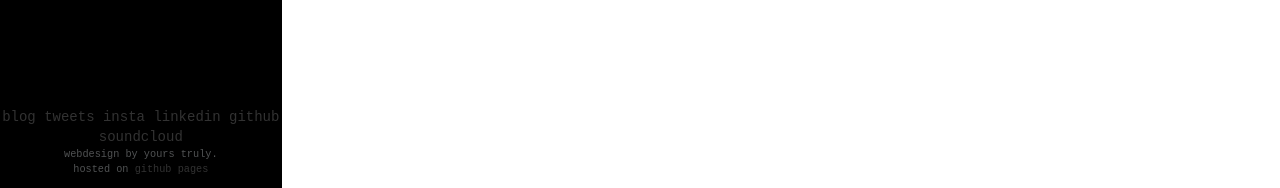
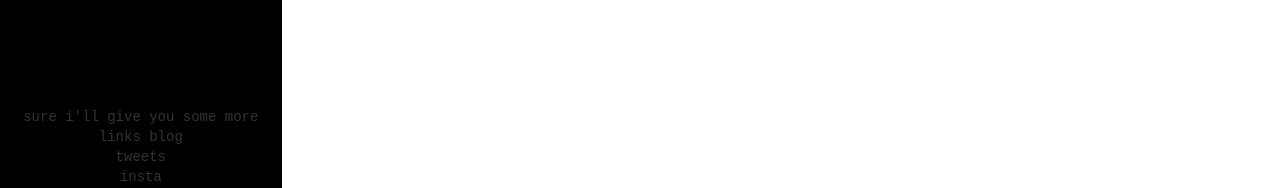
Before and after one commit to luoser/luoser.github.io, a Jekyll site: the page built from index.html, in a window 1280 px wide. Shown: the part 703-891 px from the top of the page. Built offline with Jekyll 4.4.1, drawn with Linux system fonts in a browser that asks for light colours; nearby versions of some CDN libraries.

Commit message:
Update default.html

```diff
--- a/_layouts/default.html
+++ b/_layouts/default.html
@@ -30,21 +30,24 @@
      </div>
 
      <div id='sidebar_footer'>
+
+         sure i'll give you some more links
+
          <a target='_blank' href='http://blog.lisaluo.com/'>
            blog
-         </a>
+         </a><br>
          <a target='_blank' href='https://twitter.com/luoser'>
            tweets
-         </a>
+         </a><br>
          <a target='_blank' href='https://www.instagram.com/secretlovechildren/'>
            insta
-         </a>
+         </a><br>
          <a target='_blank' href='http://www.linkedin.com/pub/lisa-luo/36/770/4a'>
            linkedin
-         </a>
+         </a><br>
          <a target='_blank' href='https://github.com/luoser'>
            github
-         </a>
+         </a><br>
          <a target='_blank' href='https://soundcloud.com/luoser/sets/dawn-of-the-dulcimer'>
            soundcloud
          </a>
```
